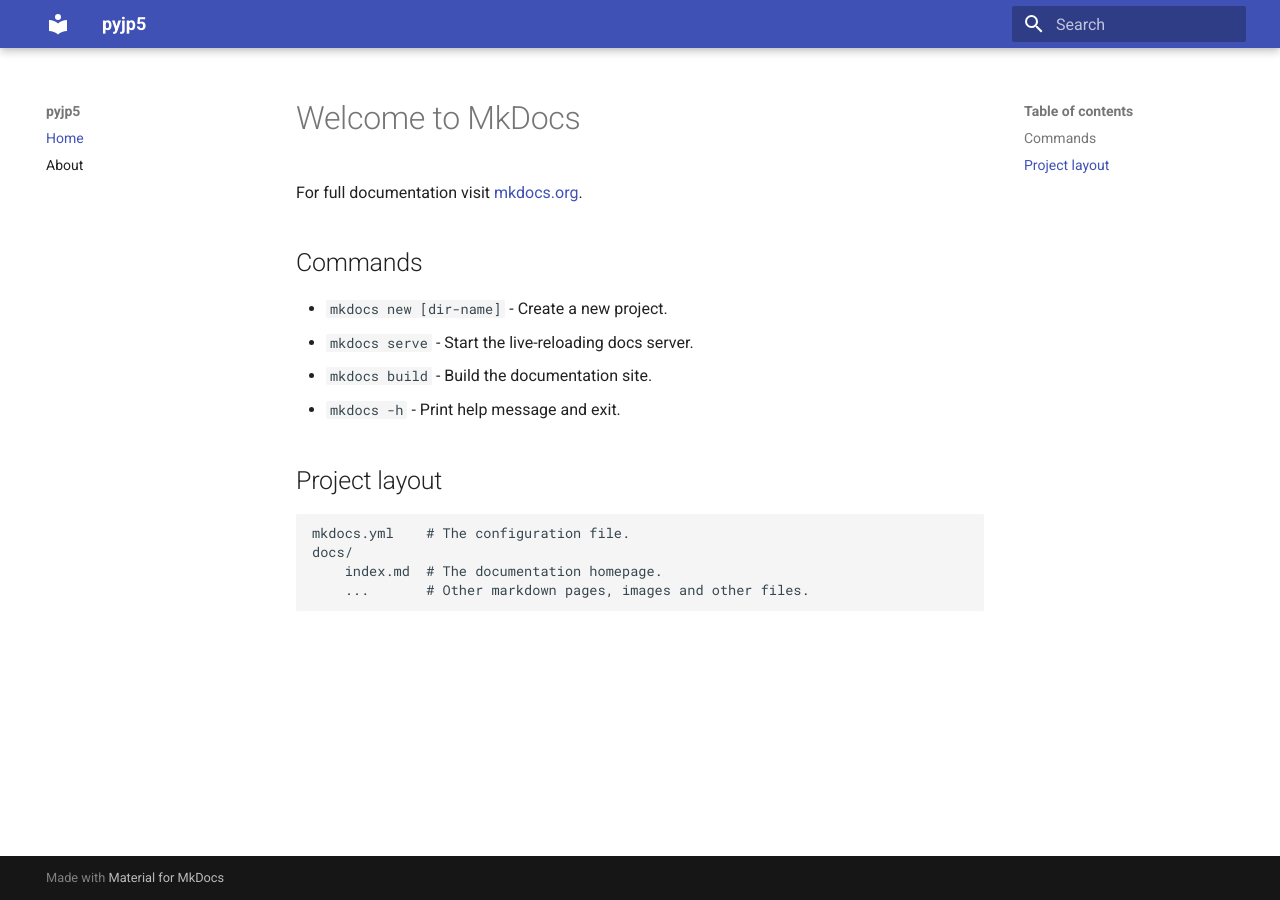
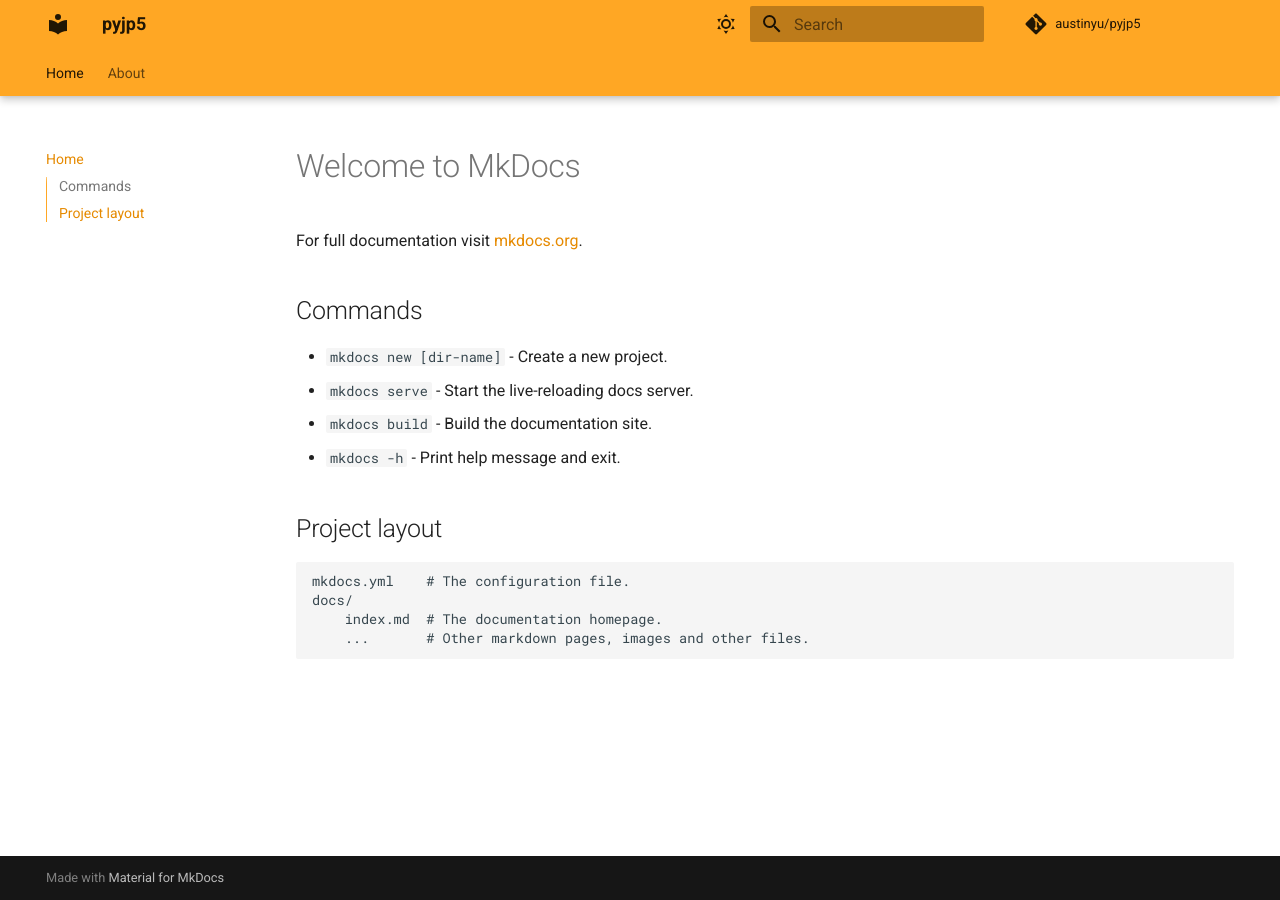
Before and after one commit to austinyu/ujson5, an MkDocs documentation site: the page built from docs/index.md, in a window 1280 px wide. Built offline with MkDocs 1.6.1 and Material for MkDocs 9.7.7, drawn with Linux system fonts in a browser that asks for light colours; comment, search, counter and statistics services are not loaded.

Commit message:
basic structure

```diff
--- a/cspell.json
+++ b/cspell.json
@@ -4,12 +4,13 @@
     ".github/*",
     ".pre-commit-config.yaml",
     "tests/config.json5",
-    "pyjp5.code-workspace",
+    "pyjp5.code-workspace"
   ],
   "dictionaryDefinitions": [],
   "dictionaries": [],
   "words": [
     "addopts",
+    "austinyu",
     "bfnrtv",
     "Characterbut",
     "Charactersopt",
--- a/mkdocs.yml
+++ b/mkdocs.yml
@@ -1,7 +1,45 @@
 site_name: pyjp5
+site_url: https://austinyu.github.io/pyjp5/
 nav:
 - Home: index.md
 - About: about.md
 
 theme:
   name: material
+  palette:
+  - media: "(prefers-color-scheme)"
+    scheme: default
+    primary: orange
+    accent: amber
+    toggle:
+      icon: material/weather-sunny
+      name: "Switch to light mode"
+  - media: "(prefers-color-scheme: light)"
+    scheme: default
+    primary: orange
+    accent: amber
+    toggle:
+      icon: material/weather-night
+      name: "Switch to dark mode"
+  - media: "(prefers-color-scheme: dark)"
+    scheme: slate
+    primary: orange
+    accent: amber
+    toggle:
+      icon: material/lightbulb-auto-outline
+      name: "Switch to system preference"
+  features:
+    - navigation.tabs
+    - navigation.tabs.sticky
+    - navigation.sections
+    - navigation.expand
+    - navigation.path
+    - toc.integrate
+    - navigation.top
+    - search
+    - search.suggest
+    - search.highlight
+    - search.share
+
+repo_name: austinyu/pyjp5
+repo_url: https://github.com/austinyu/pyjp5
```
